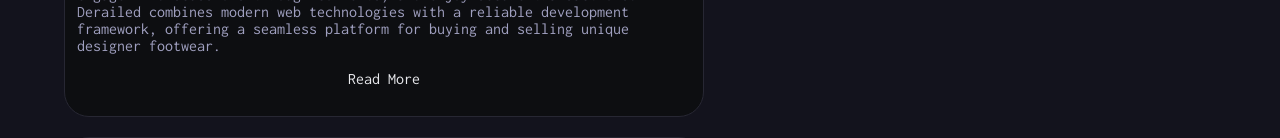
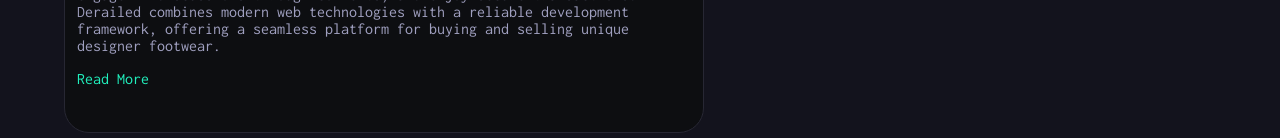
Before and after one commit to danronkam/danronkam.github.io, a React (Create React App) app in the folder frontend/: page /work in a window 1280 px wide. Shown: the part 391-529 px from the top of the page. Built offline with nearby package versions, Linux system fonts and the light colour scheme; no server answers.

Commit message:
works wip

```diff
--- a/frontend/src/components/BlogIndexItem/BlogIndexItem.css
+++ b/frontend/src/components/BlogIndexItem/BlogIndexItem.css
@@ -11,7 +11,3 @@
 .blog-link{
     color: #e8e9ed;
 }
-
-#blog-link  {
-    text-align: center;
-}
--- a/frontend/src/components/BlogIndexItem/index.js
+++ b/frontend/src/components/BlogIndexItem/index.js
@@ -1,9 +1,10 @@
 import React from "react";
 import "./BlogIndexItem.css"
-import { Link } from "react-router-dom";
+import { Link, useHistory } from "react-router-dom";
 
 
 const BlogIndexItem = (post) => {
+    const history = useHistory();
     let title;
     let description;
     let date;
@@ -21,7 +22,7 @@ const BlogIndexItem = (post) => {
 
     return(
         <>
-        <div className="blog-item-container">
+            <div className="blog-item-container highlightHover" onClick={() => history.push(`${link}`)}>
                 <div className="highlight-head">
                     <p> <b className="type"> Project </b> <b className="date">{date}</b></p>
                     <h1>{title}</h1>
@@ -29,13 +30,8 @@ const BlogIndexItem = (post) => {
                 <div className="highlight-body" >
                     <p>{description}</p>
                 </div>
-            <div className="highlight-link" id="blog-link">
-                <Link
-                to={{
-                    pathname: `${link}`,
-                }}
-                className="blog-link"
-            >Read More</Link>
+                <div className="highlight-link" >
+                    <p className="highlight-link">Read More</p>
                 </div>
                 <br />
 
--- a/frontend/src/components/HighlightsItem/HighlightsItem.css
+++ b/frontend/src/components/HighlightsItem/HighlightsItem.css
@@ -26,8 +26,9 @@
 }
 
 
-.highlight-container:hover{
+.highlightHover:hover{
     background-color: #1f1f2e;
+    cursor: pointer;
 }
 
 @media screen and (max-width: 960px) {
--- a/frontend/src/components/HighlightsItem/index.js
+++ b/frontend/src/components/HighlightsItem/index.js
@@ -10,12 +10,10 @@ const HighlightsItem = (highlight) => {
     const date = highlight.highlight.date;
     const blurb = highlight.highlight.blurb;
     const link = highlight.highlight.link;
-    // console.log(link)
-
 
     return (
         <>
-            <div className="highlight-container" onClick={() => history.push(`${link}`)}>
+            <div className="highlight-container highlightHover" onClick={() => history.push(`${link}`)}>
                 <div className="highlight-head">
                     <p> <b className="type"> {type} </b> <b className="date">   {date} </b></p>
                     <h1>{title}</h1>
```
Lines whose indentation alone changed are shown as unchanged.
